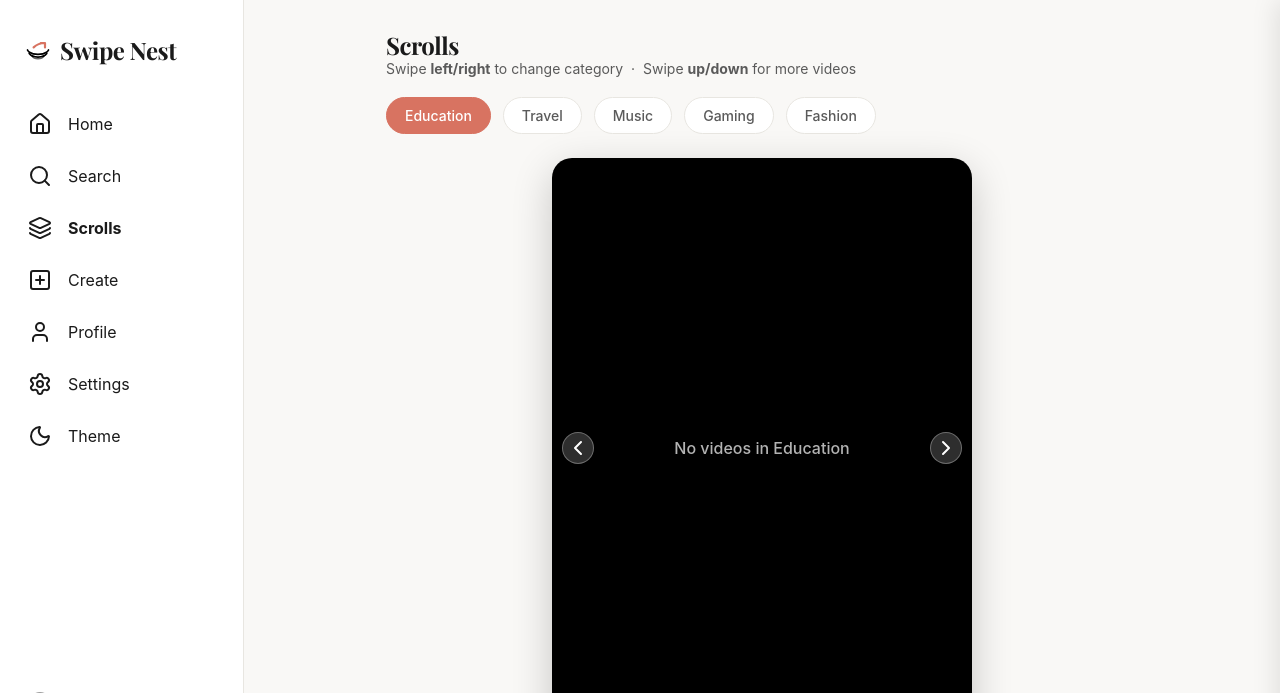
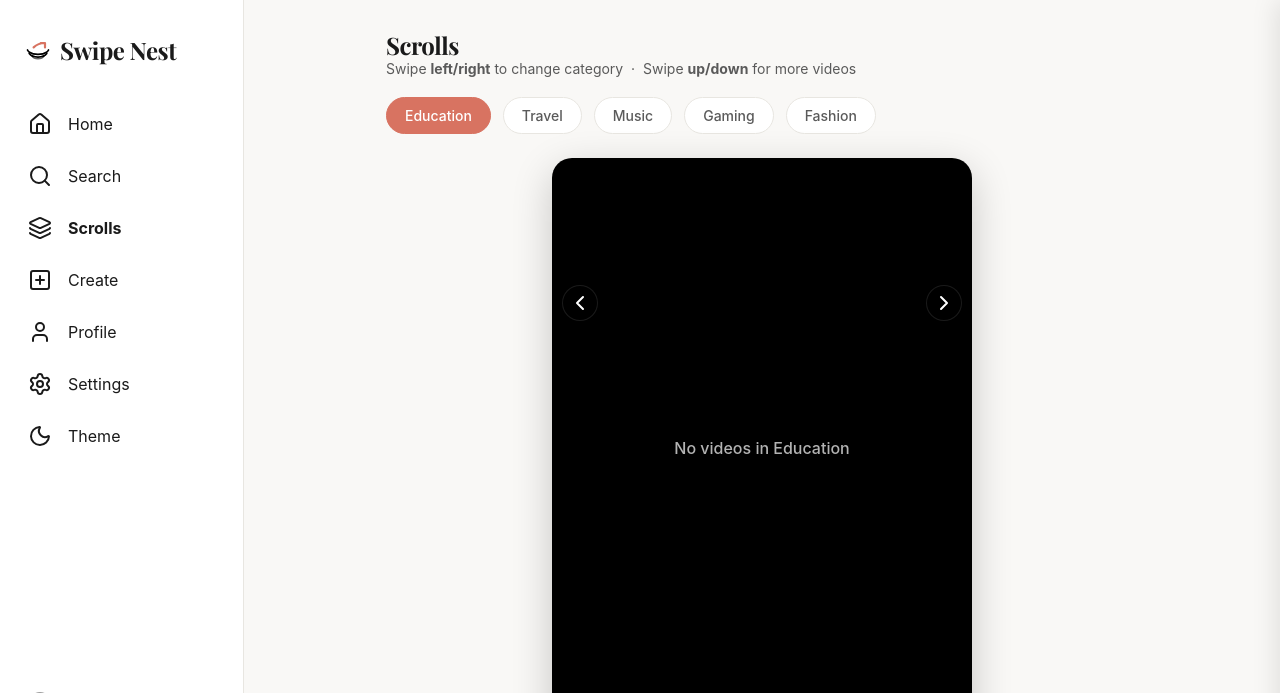
Before and after one commit to Rajvi06-10/PHP_Project, a PHP site: page /pages/scrolls.php in a window 1280 px wide. Shown: the top 693 px of the page. Run offline with PHP 8.4, Linux system fonts and the light colour scheme; the visitor is signed in with stand-in values (Sample User, id 1); data comes from the database, SQL or seed files in the repository; data that the repository does not hold is empty; some web fonts are replaced; grey boxes are pictures that could not be loaded.

Commit message:
style: move category nav arrows up to prevent overlapping with action buttons

```diff
--- a/pages/scrolls.php
+++ b/pages/scrolls.php
@@ -266,21 +266,21 @@ $username = $_SESSION['username'] ?? 'User';
         /* ── Navigation arrows overlaid on carousel ──────────────── */
         .carousel-nav {
             position: absolute;
-            top: 50%;
+            top: 25%; /* Moved up to avoid overlapping with action buttons */
             transform: translateY(-50%);
             z-index: 20;
-            width: 32px;
-            height: 32px;
+            width: 36px;
+            height: 36px;
             border-radius: 50%;
-            background: rgba(255,255,255,0.18);
+            background: rgba(0,0,0,0.4);
             backdrop-filter: blur(4px);
-            border: 1px solid rgba(255,255,255,0.3);
+            border: 1px solid rgba(255,255,255,0.1);
             color: white;
             display: flex;
             align-items: center;
             justify-content: center;
             cursor: pointer;
-            transition: background 0.2s;
+            transition: all 0.2s;
         }
         .carousel-nav:hover { background: rgba(255,255,255,0.32); }
         .carousel-nav.nav-prev { left: 10px; }
```
